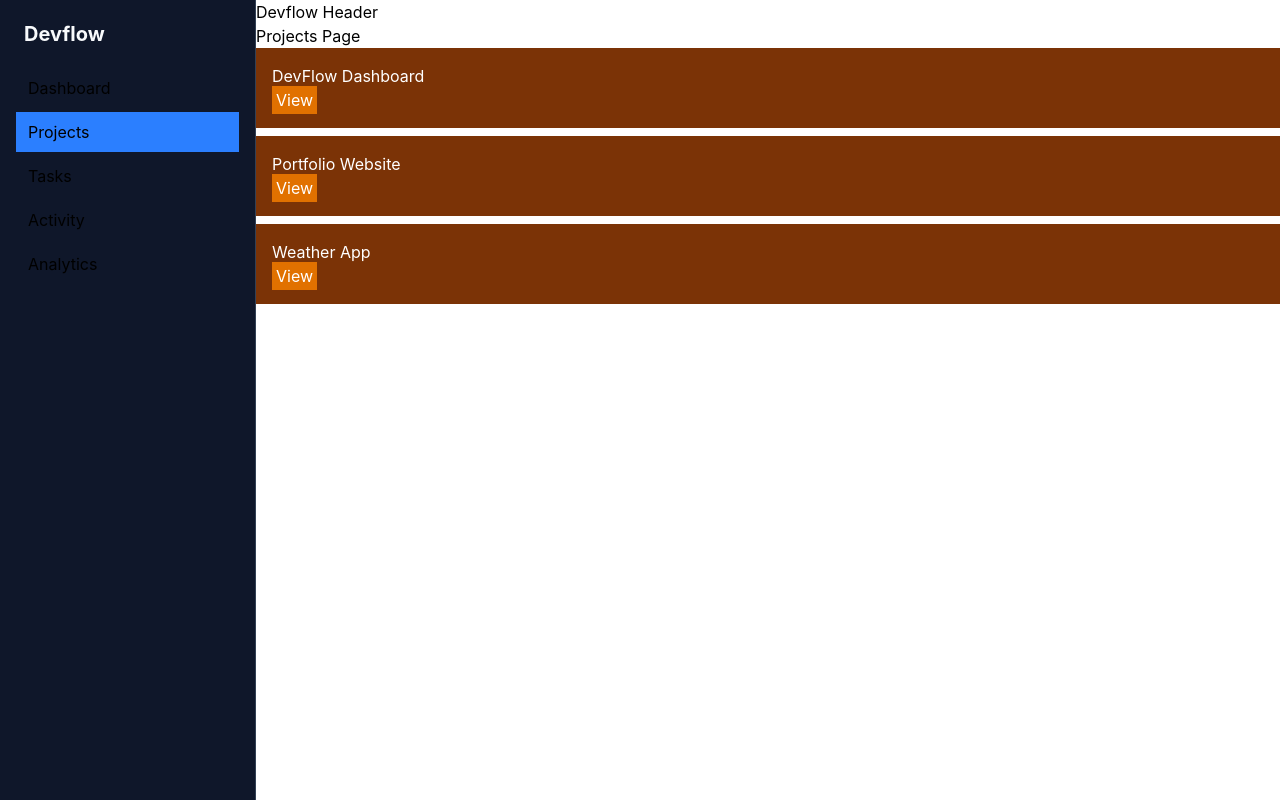
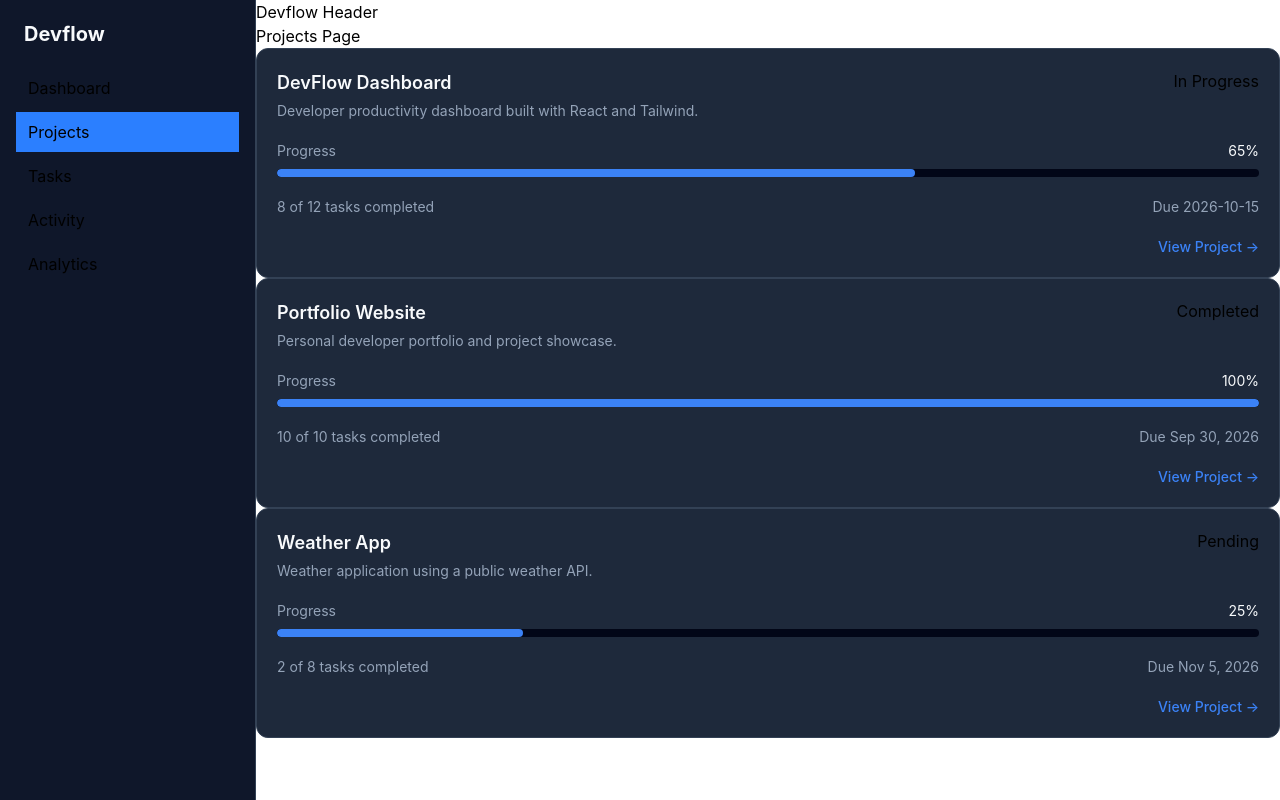
Before and after one commit to krishna-hingu/devflow, a React (Vite) app: page /projects in a window 1280 px wide. Built offline with nearby package versions, Linux system fonts and the light colour scheme.

Commit message:
feat: create ProjectCard Component

```diff
--- /dev/null
+++ b/src/components/projects/ProjectCard.jsx
@@ -0,0 +1,42 @@
+import { Link } from "react-router-dom";
+function ProjectCard({project}) {
+    return (
+      <article className="rounded-xl border border-devflow-border bg-devflow-card p-5">
+        <div className="flex items-start justify-between gap-4">
+          <div>
+            <h2 className="text-lg font-semibold text-devflow-text">
+              {project.name}
+            </h2>
+            <p className="mt-1 text-sm text-devflow-text-muted">
+              {project.description}
+            </p>
+          </div>
+          <span>{project.status}</span>
+        </div>
+        <div className="mt-5">
+          <div className="mb-2 flex items-center justify-between">
+            <span className="text-sm text-devflow-text-muted">Progress</span>
+            <span className="text-sm text-devflow-text">
+              {project.progress}%
+            </span>
+          </div>
+          <div className="h-2 overflow-hidden rounded-full bg-devflow-background ">
+            <div
+              className="h-full rounded-full bg-devflow-blue"
+              style={{ width: `${project.progress}%` }}
+            ></div>
+          </div>
+        </div>
+        <div className="mt-5 flex flex-wrap items-center justify-between gap-3 text-sm">
+          <span className="text-devflow-text-muted">
+            {project.tasks.completed} of {project.tasks.total} tasks completed
+          </span>
+          <span className="text-devflow-text-muted">Due {project.dueDate}</span>
+        </div>
+        <div className="mt-5 flex justify-end">
+          <Link to={`/projects/${project.id}`} className="text-sm font-medium text-devflow-blue hover:text-devflow-blue-hover"> View Project →</Link>
+        </div>
+      </article>
+    );
+}
+export default ProjectCard;
--- a/src/pages/Projects.jsx
+++ b/src/pages/Projects.jsx
@@ -1,9 +1,43 @@
-import { Link } from "react-router-dom";
+import ProjectCard from "../components/projects/ProjectCard";
 
 const projects = [
-  { id: 1, name: "DevFlow Dashboard" },
-  { id: 2, name: "Portfolio Website" },
-  { id: 3, name: "Weather App" },
+  {
+    id: 1,
+    name: "DevFlow Dashboard",
+    description:
+      "Developer productivity dashboard built with React and Tailwind.",
+    status: "In Progress",
+    progress: 65,
+    dueDate: "2026-10-15",
+    tasks: {
+      total: 12,
+      completed: 8,
+    },
+  },
+  {
+    id: 2,
+    name: "Portfolio Website",
+    description: "Personal developer portfolio and project showcase.",
+    status: "Completed",
+    progress: 100,
+    dueDate: "Sep 30, 2026",
+    tasks: {
+      total: 10,
+      completed: 10,
+    },
+  },
+  {
+    id: 3,
+    name: "Weather App",
+    description: "Weather application using a public weather API.",
+    status: "Pending",
+    progress: 25,
+    dueDate: "Nov 5, 2026",
+    tasks: {
+      total: 8,
+      completed: 2,
+    },
+  },
 ];
 function Projects() {
   return (
@@ -11,15 +45,7 @@ function Projects() {
       <h1>Projects Page</h1>
       <div>
         {projects.map((project) => {
-          return (
-            <div className="mb-2 bg-amber-900 text-white p-4 min-w-2" key={project.id}>
-              <h2>{project.name}</h2>
-              <Link to={`/projects/${project.id}`} className="bg-amber-600 p-1">
-                {" "}
-                View{" "}
-              </Link>
-            </div>
-          );
+          return <ProjectCard key={project.id} project={project} />;
         })}
       </div>
     </>
```
